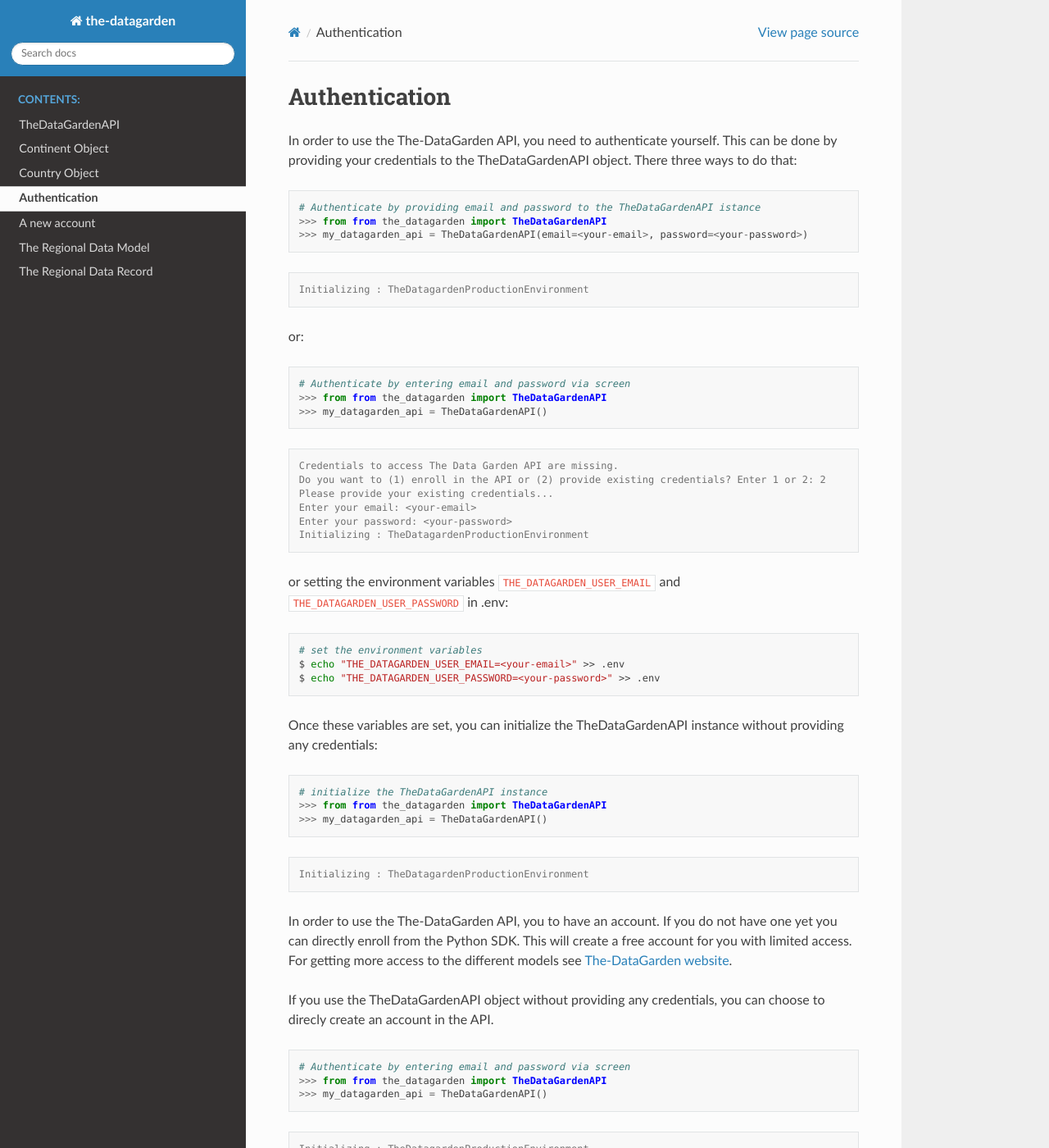
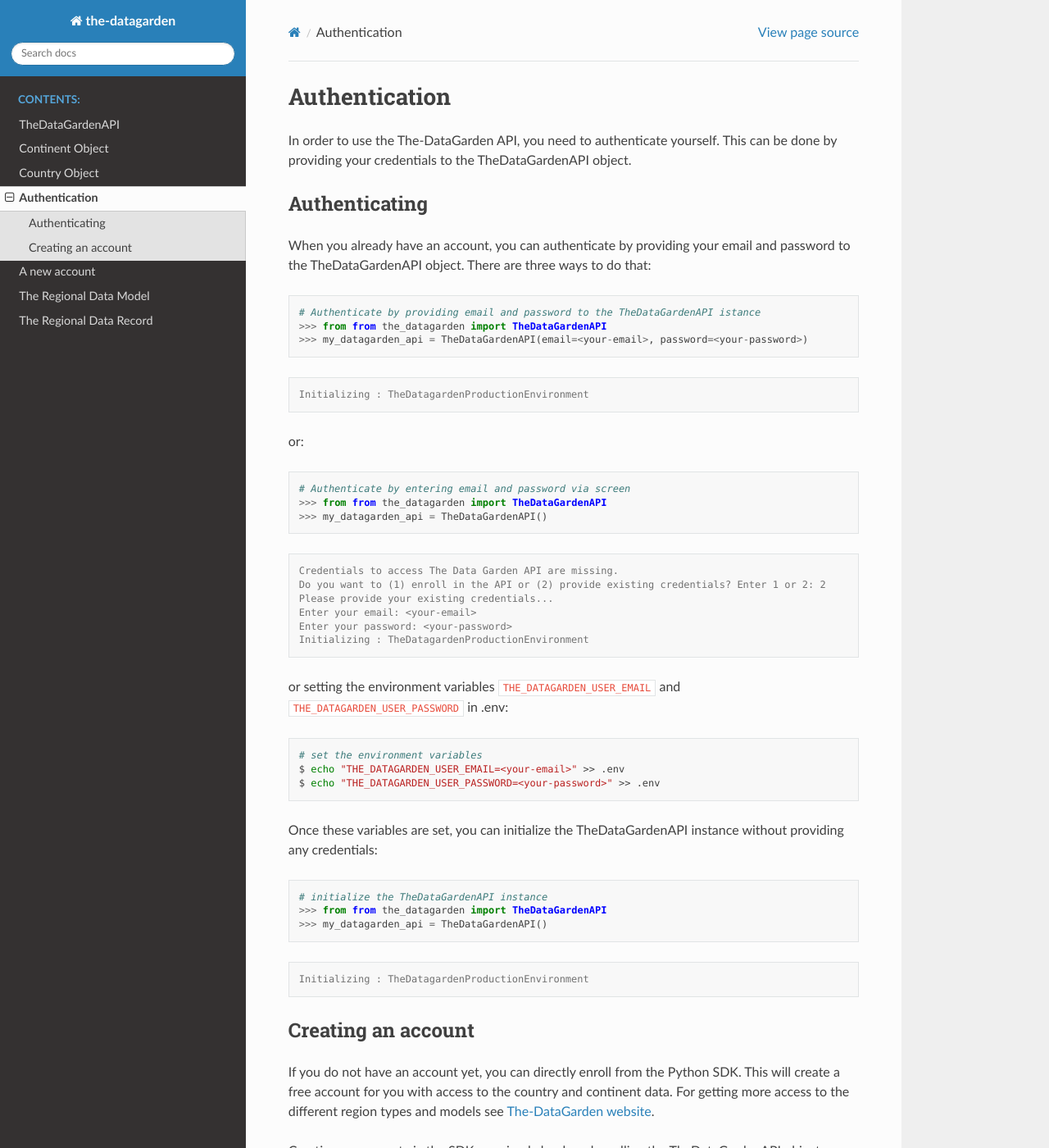
Before and after one commit to OlivettaDataGarden/dg-the-datagarden, a Sphinx documentation site: the page built from docs/source/authentication.rst, in a window 1280 px wide and 1400 px high. Shown: the whole window at 82% size. Built offline with Sphinx 7.4.7 and the Read the Docs theme 3.1.0, drawn with Linux system fonts in a browser that asks for light colours; some of the changed text lies outside the part shown.

```diff
--- a/docs/source/authentication.rst
+++ b/docs/source/authentication.rst
@@ -2,7 +2,13 @@
 Authentication
 ==============
 In order to use the The-DataGarden API, you need to authenticate yourself. This can be done by providing your
-credentials to the TheDataGardenAPI object. There three ways to do that:
+credentials to the TheDataGardenAPI object.
+
+Authenticating
+--------------
+
+When you already have an account, you can authenticate by providing your email and password to the TheDataGardenAPI object.
+There are three ways to do that:
 
 .. code-block:: python
 
@@ -53,11 +59,13 @@ Once these variables are set, you can initialize the TheDataGardenAPI instance w
 
 
 
-In order to use the The-DataGarden API, you to have an account. If you do not have one yet
-you can directly enroll from the Python SDK. This will create a free account for you with limited access.
-For getting more access to the different models see `The-DataGarden website <https://www.the-datagarden.io>`_.
+Creating an account
+-------------------
 
-If you use the TheDataGardenAPI object without providing any credentials, you can choose to direcly create an account in the API.
+If you do not have an account yet, you can directly enroll from the Python SDK. This will create a free account for you with access to the country and continent data.
+For getting more access to the different region types and models see `The-DataGarden website <https://www.the-datagarden.io>`_.
+
+Creating an account via the SDK can simply be done by calling the TheDataGardenAPI object without providing any credentials:
 
 
 .. code-block:: python
```
Also changed, not shown: pyproject.toml (+10 -4 lines).
